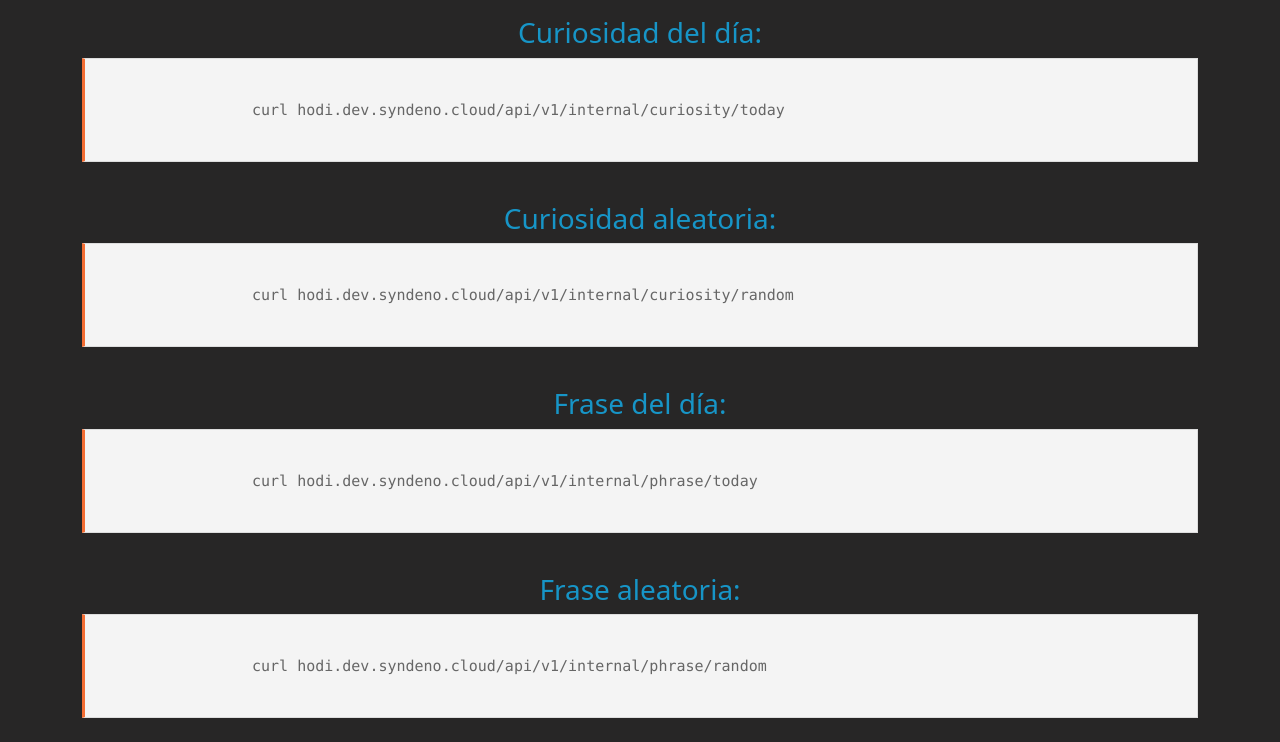
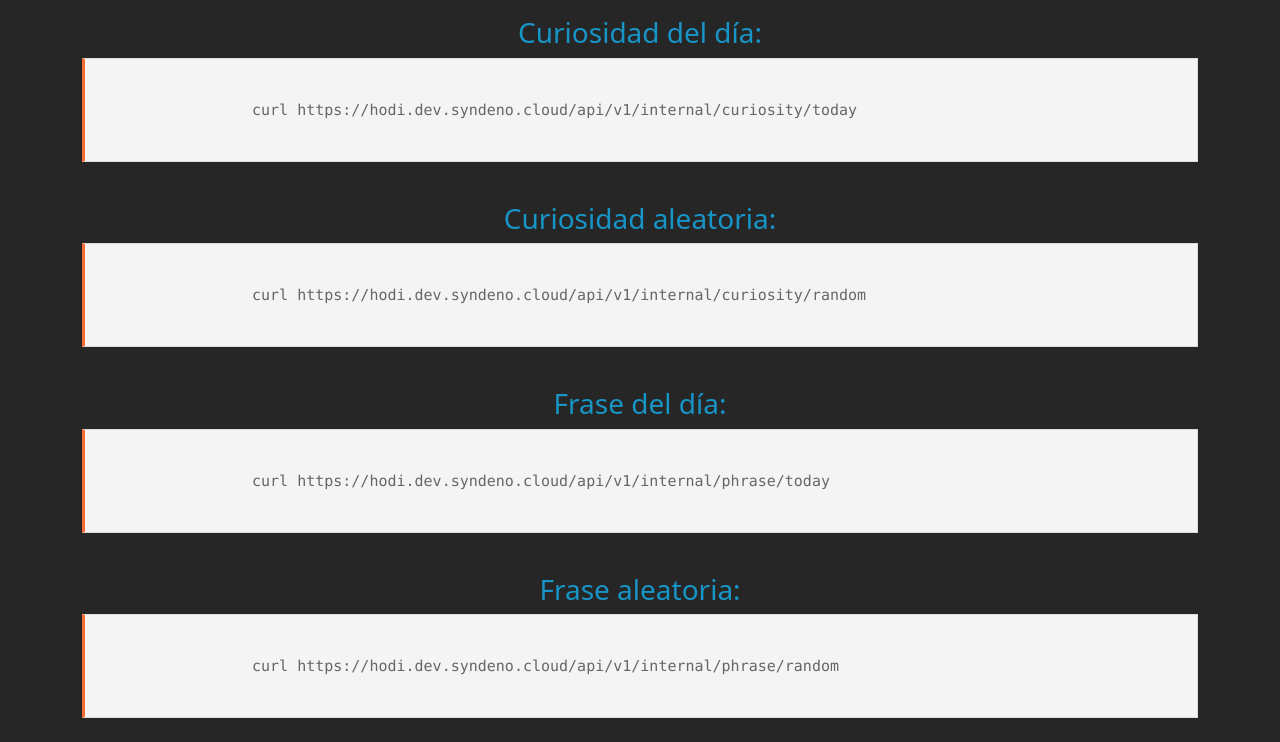
Before and after one commit to PedroLzr/hodie, a Flask app: page /ourApis in a window 1280 px wide. Shown: the part 62-804 px from the top of the page. Run offline with Flask 3, Linux system fonts and the light colour scheme; some libraries are stand-ins or nearby versions.

```diff
--- a/src/templates/pages/our_apis.html
+++ b/src/templates/pages/our_apis.html
@@ -9,7 +9,7 @@
             <h3>Curiosidad del día:</h3>
 
             <pre><code>
-                curl hodi.dev.syndeno.cloud/api/v1/internal/curiosity/today
+                curl https://hodi.dev.syndeno.cloud/api/v1/internal/curiosity/today
             </code></pre>
 
         </div>
@@ -22,7 +22,7 @@
             <h3>Curiosidad aleatoria:</h3>
 
             <pre><code>
-                curl hodi.dev.syndeno.cloud/api/v1/internal/curiosity/random
+                curl https://hodi.dev.syndeno.cloud/api/v1/internal/curiosity/random
             </code></pre>
 
         </div>
@@ -35,7 +35,7 @@
             <h3>Frase del día:</h3>
 
             <pre><code>
-                curl hodi.dev.syndeno.cloud/api/v1/internal/phrase/today
+                curl https://hodi.dev.syndeno.cloud/api/v1/internal/phrase/today
             </code></pre>
 
         </div>
@@ -48,7 +48,7 @@
             <h3>Frase aleatoria:</h3>
 
             <pre><code>
-                curl hodi.dev.syndeno.cloud/api/v1/internal/phrase/random
+                curl https://hodi.dev.syndeno.cloud/api/v1/internal/phrase/random
             </code></pre>
 
         </div>
```
